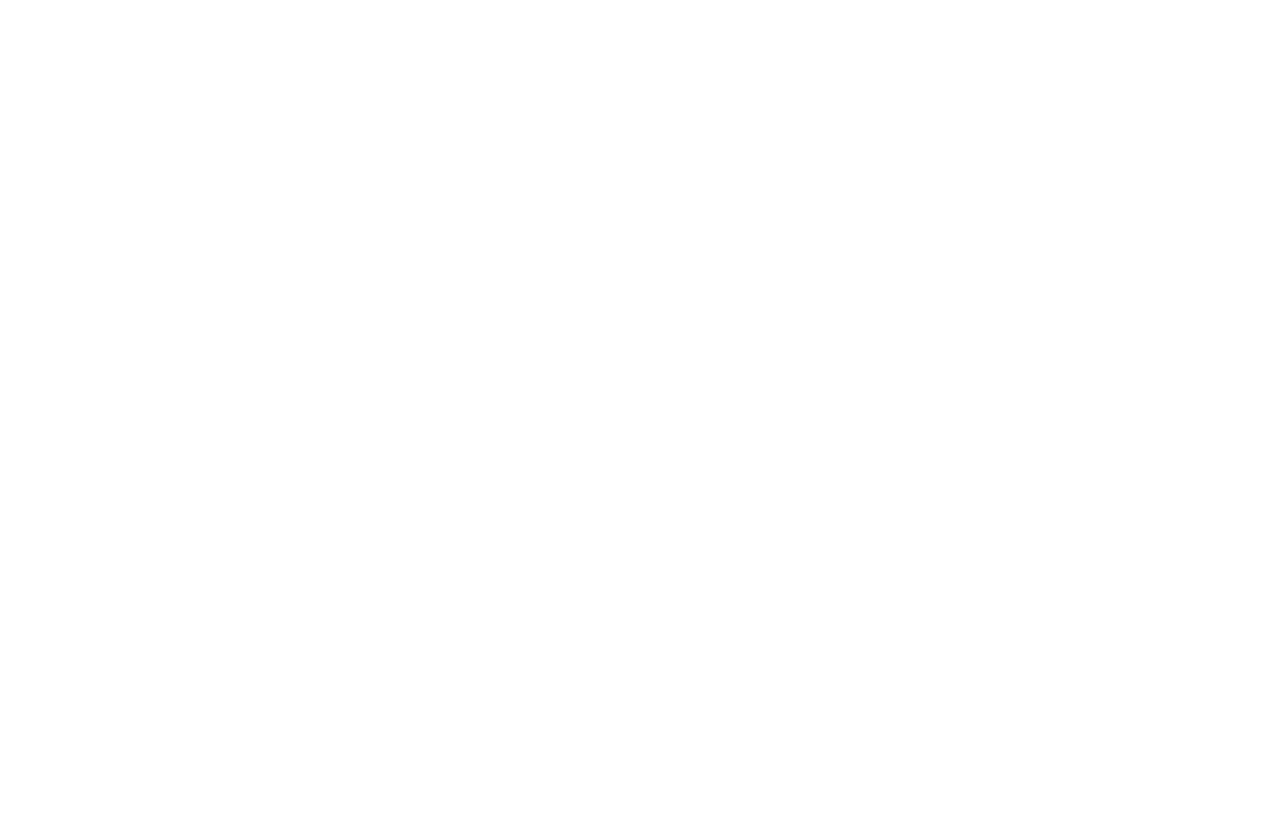
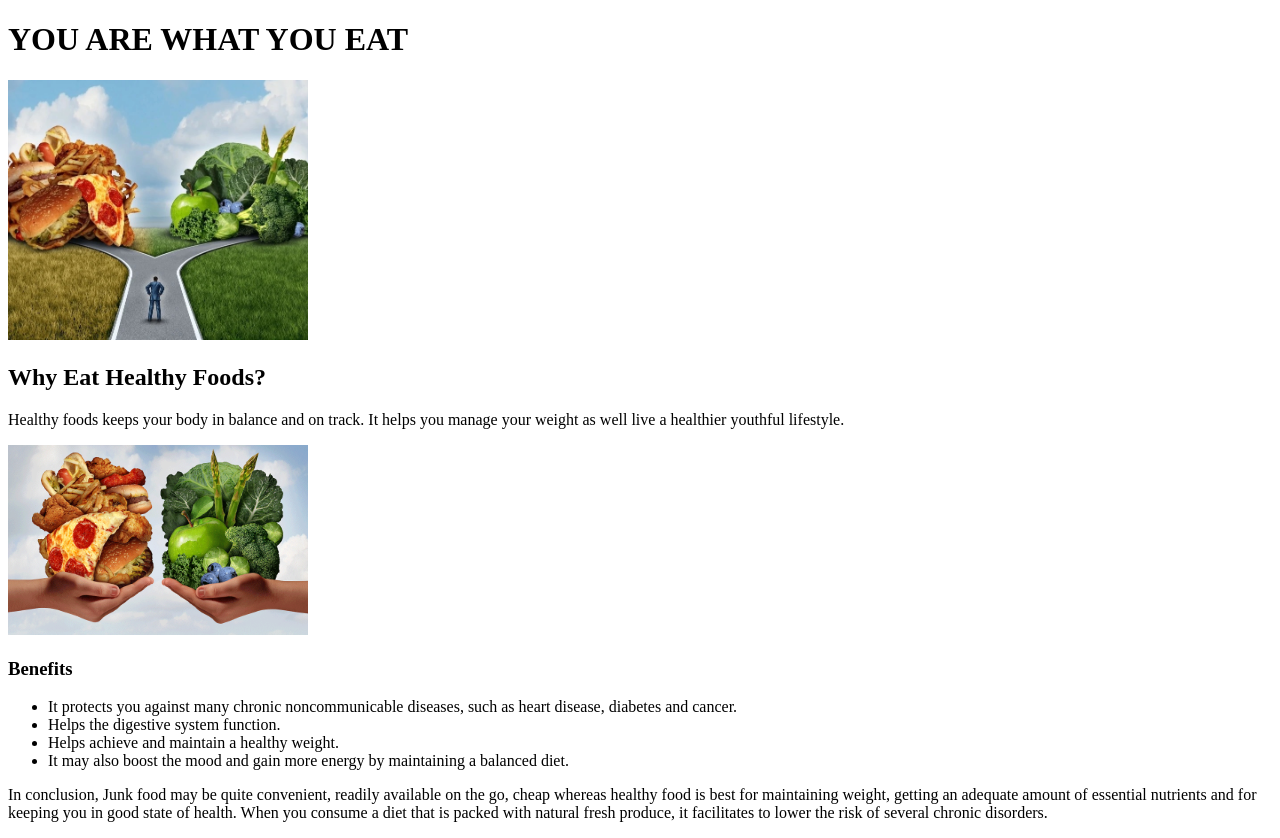
Before and after one commit to Ebony-T/Tempral_Ng_MidtermPractice3, a plain HTML site: page index.html in a window 1280 px wide. Before the commit the page ends 800 px from the top, so only its background shows below. Drawn offline with Linux system fonts and the light colour scheme.

Commit message:
Update index.html
in this commit, I have updated and added images on the argument.

```diff
--- a/index.html
+++ b/index.html
@@ -2,10 +2,29 @@
 <html lang="en">
 <head>
     <meta charset="UTF-8">
-    <meta name="viewport" content="width=device-width, initial-scale=1.0">
-    <title>Document</title>
+    <title>Midterms:Argument about Healthy Foods vs Junk Foods</title>
 </head>
 <body>
-
+    <h1> YOU ARE WHAT YOU EAT </h1>
+    <img src="images/Photo A.jpeg" alt="A photo of Healthy Foods combine with Junk Foods" width="300">
+    <div>
+        <h2> Why Eat Healthy Foods?</h2>
+    </div>
+    <p>  Healthy foods keeps your body in balance and on track. It helps you manage your weight as well live a healthier youthful lifestyle.</p>
+    <div>
+        <img src="images/Photo B.png" alt="Mix of healthy foods all laid out on a table" width="300"
+    </div>
+    <div>
+    <h3> Benefits</h3>
+    </div>
+   <ul>
+    <li> It protects you against many chronic noncommunicable diseases, such as heart disease, diabetes and cancer.</li>
+    <li> Helps the digestive system function. </li>
+    <li> Helps achieve and maintain a healthy weight.</li>
+    <li> It may also boost the mood and gain more energy by maintaining a balanced diet.</li>
+   </ul>
+   <div>
+    <p> In conclusion, Junk food may be quite convenient, readily available on the go, cheap whereas healthy food is best for maintaining weight, getting an adequate amount of essential nutrients and for keeping you in good state of health. When you consume a diet that is packed with natural fresh produce, it facilitates to lower the risk of several chronic disorders.</p>
+   </div>
 </body>
 </html>
```
Also changed, not shown: images/Photo A.jpeg (added), images/Photo B.jpg (added), images/Photo B.png (added), 1 other file.
